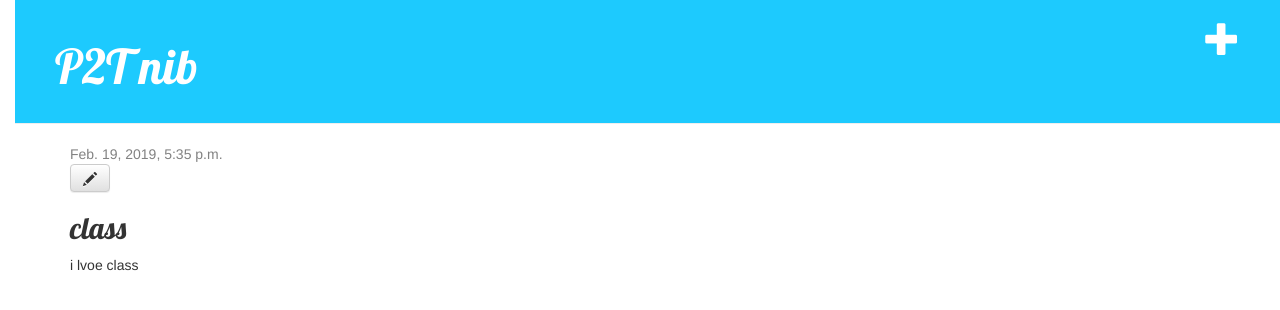
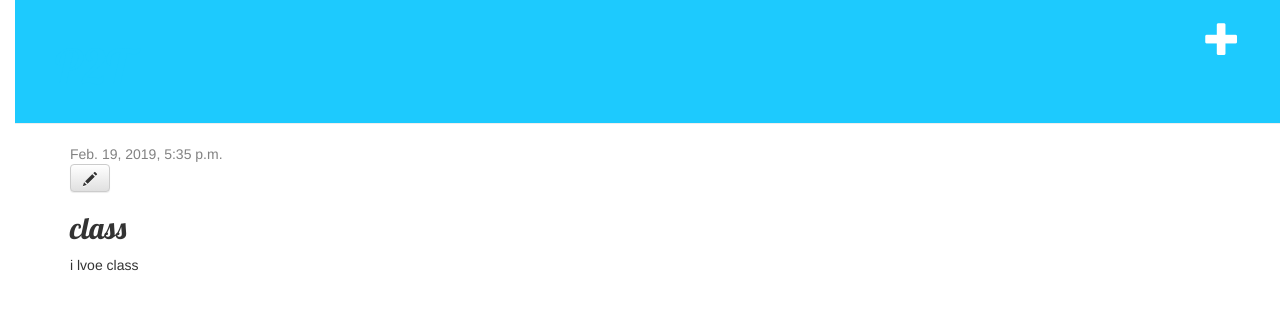
Before and after one commit to Jacksoncut/my-first-blog, a Django app: page /post/1/ in a window 1280 px wide. Shown: the top 310 px of the page. Run offline with Django 3.2, Linux system fonts and the light colour scheme; data comes from the database, SQL or seed files in the repository; some libraries are stand-ins or nearby versions.

Commit message:
Changed the HTML for the site.

```diff
--- a/blog/static/css/blog.css
+++ b/blog/static/css/blog.css
@@ -12,7 +12,7 @@ body {
 }
 
 .page-header h1, .page-header h1 a, .page-header h1 a:visited, .page-header h1 a:active {
-    color: #ffffff;
+    color: #1DCAFE;
     font-size: 36pt;
     text-decoration: none;
 }
--- a/blog/templates/blog/base.html
+++ b/blog/templates/blog/base.html
@@ -14,7 +14,7 @@
 {% endif %}
 
 	<a href="{% url 'post_new' %}" class="top-menu"><span class="glyphicon glyphicon-plus"></span></a>
-        <h1><a href="/">P2T nib</a></h1>
+        <h1><a href="/">P2T</a></h1>
     </div>
     <div class="content container">
         <div class="row">
```
